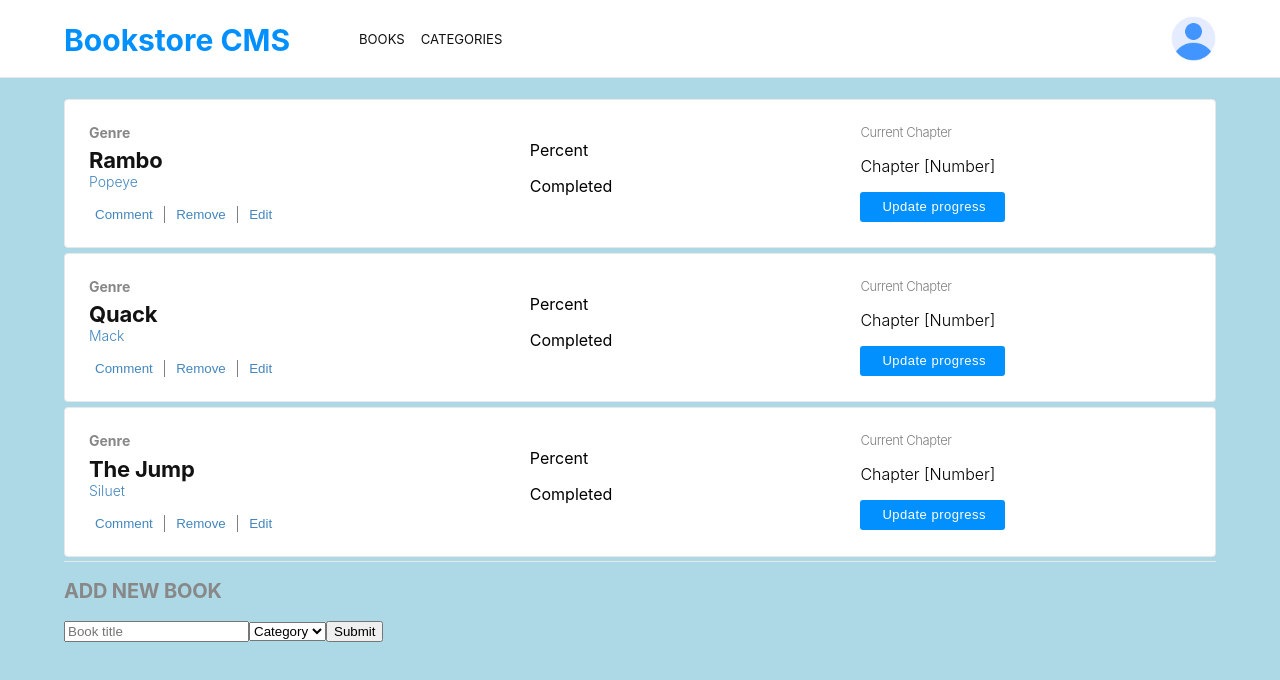
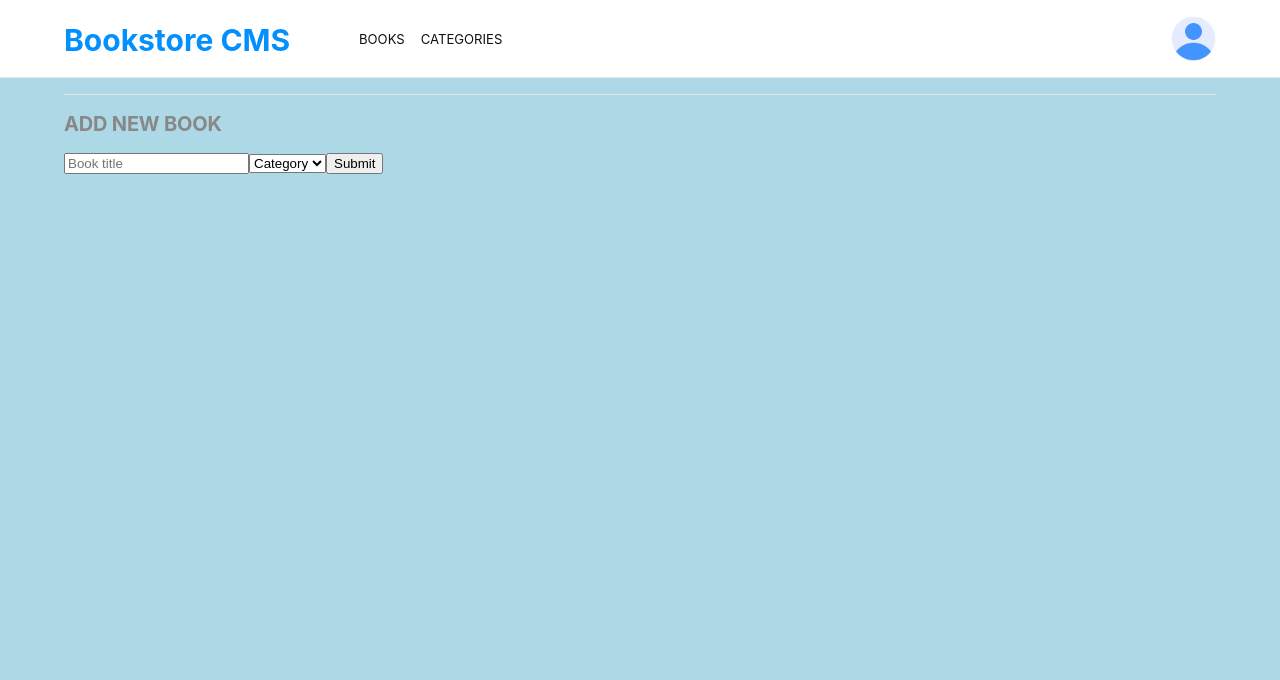
Before and after one commit to Yothu/bookstore-react, a React (Create React App) app: page / in a window 1280 px wide. Shown: the top 680 px of the page. Built offline with nearby package versions, Linux system fonts and the light colour scheme.

Commit message:
Add books display

```diff
--- a/src/components/Books.js
+++ b/src/components/Books.js
@@ -1,59 +1,30 @@
-// import { Provider } from 'react-redux';
 import styled from 'styled-components';
-import { Provider } from 'react-redux';
+import { useSelector } from 'react-redux';
 import Book from './Book';
 import BookForm from './BookForm';
-import store from '../redux/configureStore';
-
-const booksData = [
-  {
-    id: 1,
-    title: 'Rambo',
-    author: 'Popeye',
-  },
-  {
-    id: 2,
-    title: 'Quack',
-    author: 'Mack',
-  },
-  {
-    id: 3,
-    title: 'The Jump',
-    author: 'Siluet',
-  },
-];
 
 const Books = () => {
+  const bookStore = useSelector((state) => state.booksReducer);
+
   const Background = styled.div`
     background-color: lightblue;
     padding: 1rem 5vw;
     min-height: 100vh;
   `;
 
-  // const bookList = booksData.map((book) => (
-  //   <Book
-  //     title={book.title}
-  //     author={book.author}
-  //     key={book.id}
-  //     id={book.id}
-  //   />
-  // ));
+  const bookList = bookStore.map((book) => (
+    <Book
+      title={book.title}
+      author={book.author}
+      key={book.id}
+      id={book.id}
+    />
+  ));
 
   return (
     <Background>
-      {
-        booksData.map((book) => (
-          <Book
-            title={book.title}
-            author={book.author}
-            key={book.id}
-            id={book.id}
-          />
-        ))
-      }
-      <Provider store={store}>
-        <BookForm />
-      </Provider>
+      {bookList}
+      <BookForm />
     </Background>
   );
 };
--- a/src/index.js
+++ b/src/index.js
@@ -2,12 +2,16 @@ import React from 'react';
 import ReactDOM from 'react-dom';
 import './index.css';
 import { BrowserRouter as Router } from 'react-router-dom';
+import { Provider } from 'react-redux';
+import store from './redux/configureStore';
 import App from './App';
 
 ReactDOM.render(
   <Router>
     <React.StrictMode>
-      <App />
+      <Provider store={store}>
+        <App />
+      </Provider>
     </React.StrictMode>
   </Router>,
   document.getElementById('root'),
```
